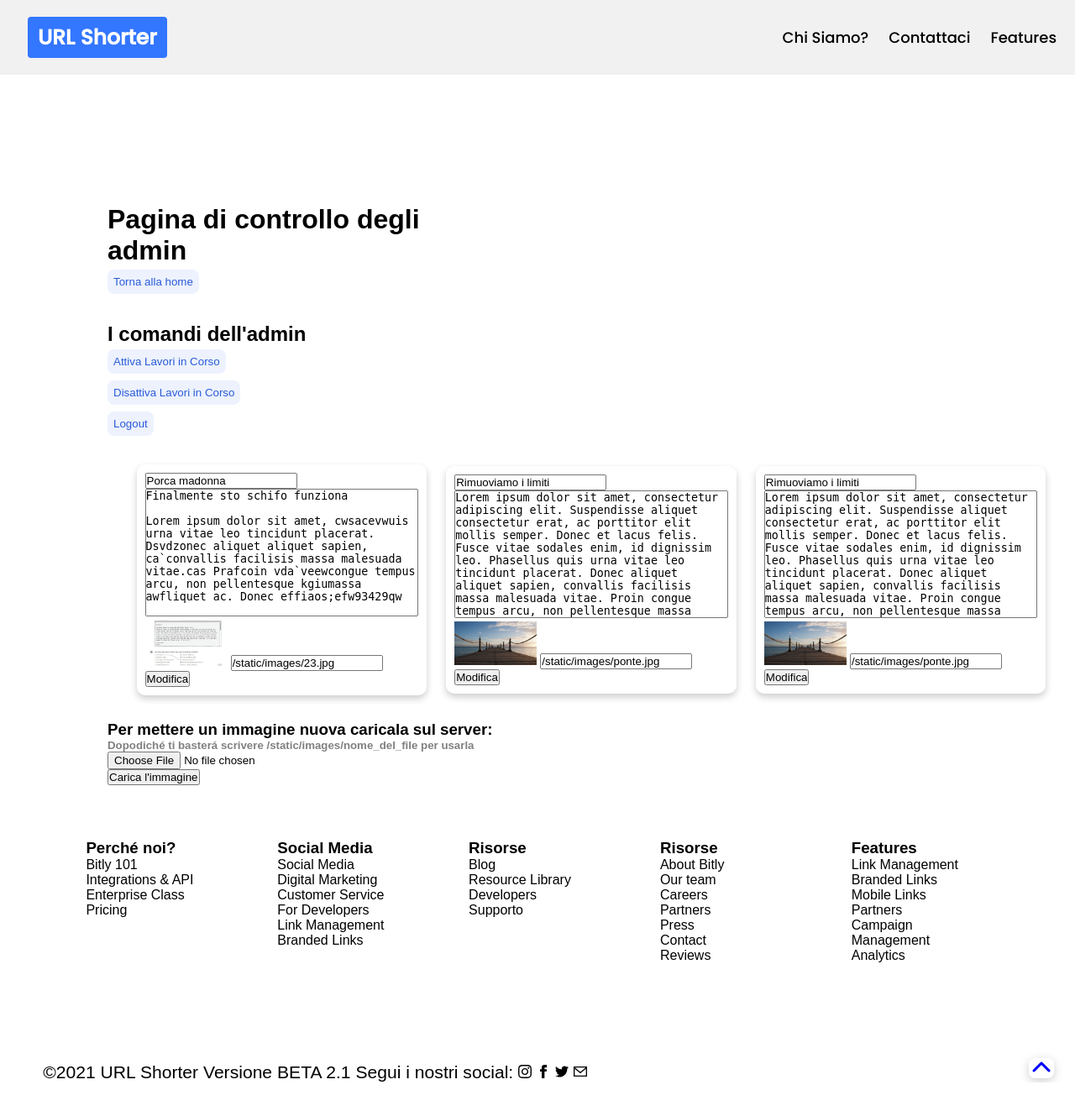
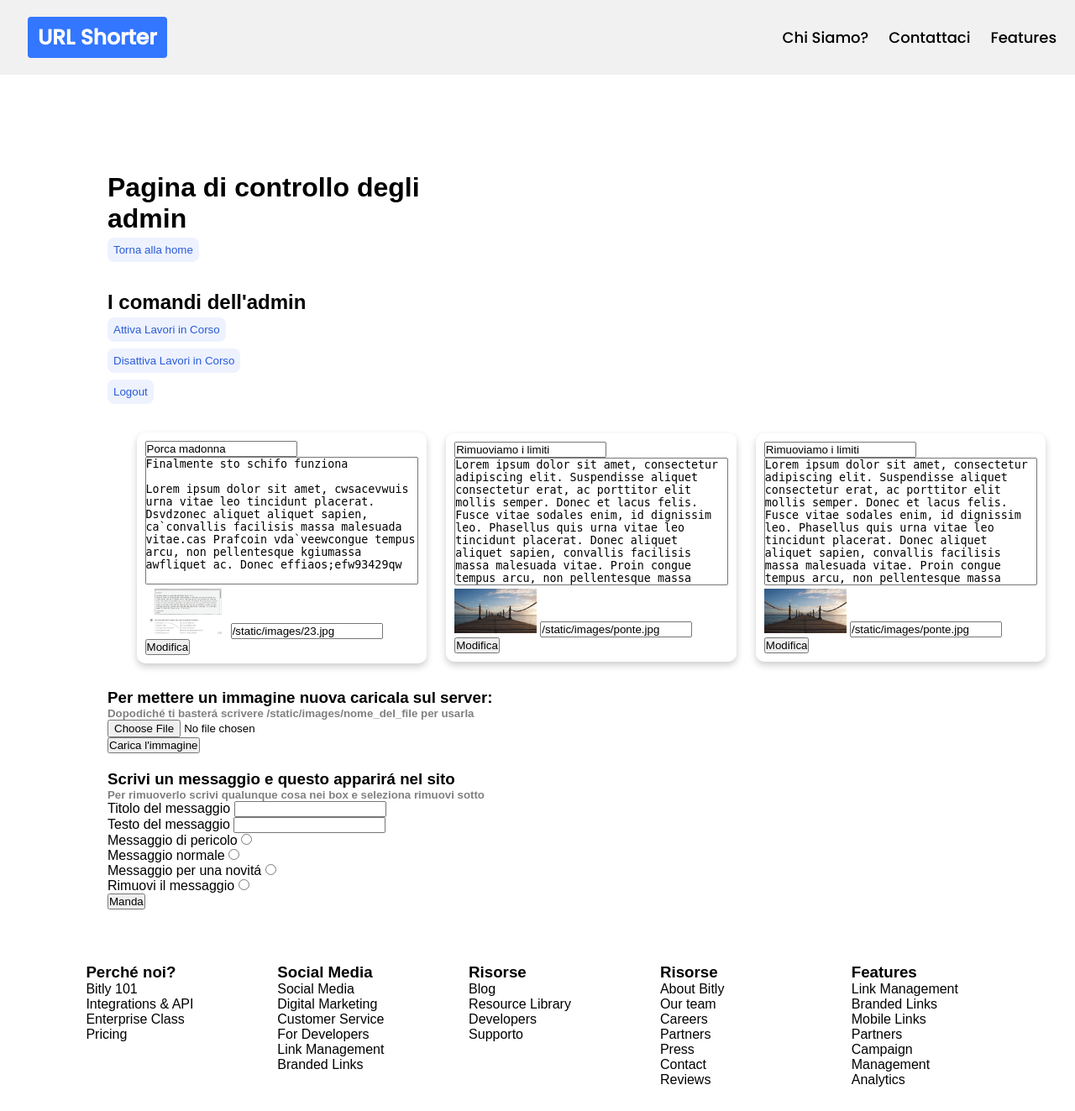
Before and after one commit to mike0x3/flask-links, a Flask app: page /dev in a window 1280 px wide. Shown: the top 1323 px of the page at 84% size. Before the commit the page ends 1289 px from the top, so only its background shows below. Run offline with Flask 2, Linux system fonts and the light colour scheme; the visitor is signed in with stand-in values (Sample User, id 1); data comes from the database, SQL or seed files in the repository; both versions use the stored data as it was after the commit; some libraries are stand-ins or nearby versions.

Commit message:
Add existing file

```diff
--- a/static/stylesheet/style.css
+++ b/static/stylesheet/style.css
@@ -142,7 +142,7 @@ html {
 }
 
 .form {
-  padding: 19% 5% 0% 10%;
+  padding: 16% 5% 0% 10%;
   width: 45%;
   float: left;
 }
@@ -217,7 +217,7 @@ html {
 }
 
 .image {
-  margin-top: 15%;
+  margin-top: 12%;
   margin-left: 0px;
   margin-bottom: 15%;
   width: 55%;
@@ -535,6 +535,26 @@ html {
   border-radius: 8px;
   border: none;
   cursor: pointer;
+}
+
+.flash-mex {
+    width: 92.5%;
+    margin-top: 10%;
+    margin-left: 4%;
+    padding: 10px;
+    border-radius: 10px;
+}
+
+.danger {
+  border:solid #ff0000 2px;
+}
+
+.ok {
+  border:solid #ffff00 2px;
+}
+
+.new {
+  border:solid #00ff00 2px;
 }
 
 /* Popup container - can be anything you want */
--- a/templates/base.html
+++ b/templates/base.html
@@ -32,7 +32,10 @@
 	</div>
 
 	<div class="main">
+
 		<div class="container">
+			{% block messages %}
+			{% endblock %}
 			<div class="form" id="form">
 				{% block form %}
 				{% endblock %}
--- a/templates/dev.html
+++ b/templates/dev.html
@@ -64,6 +64,34 @@
 				<input type="submit" value="Carica l'immagine">
 			</form>
 		</div>
+		<div class="create-flash">
+			<h3>Scrivi un messaggio e questo apparirá nel sito</h3>
+			<h5 style="color: grey;">Per rimuoverlo scrivi qualunque cosa nei box e seleziona rimuovi sotto</h5>
+			<form action="/db" method="POST">
+				<label for="flash_text">Titolo del messaggio</label>
+				<input type="text" required name="flash_title"><br>
+				<label for="flash_text">Testo del messaggio</label>
+				<input type="text" required name="flash_text"><br>
+				<div>
+					<label for="danger">Messaggio di pericolo</label>
+					<input type="radio" name="option" value="danger"><br>
+				</div>
+				<div>
+					<label for="okay">Messaggio normale</label>
+					<input type="radio" name="option" value="ok"><br>
+				</div>
+				<div>
+					<label for="new">Messaggio per una novitá</label>
+					<input type="radio" name="option" value="new"><br>
+				</div>
+				<div>
+					<label for="new">Rimuovi il messaggio</label>
+					<input type="radio" name="option" value="rimuovi"><br>
+				</div>
+
+				<input type="submit" value="Manda">
+			</form>
+		</div>
 		<style>
 			.small-img img{width: 30%;}
 			/*.small-img input[type="text"]{padding: 20px 10px; line-height: 28px;}*/
@@ -83,6 +111,10 @@
 			.upload-img{
 				margin-top: 30px;
 			}
+
+			.create-flash{
+				margin-top: 20px;
+			}
 		</style>
 	</div>
 	{% else %}
--- a/urlshort.py
+++ b/urlshort.py
@@ -30,6 +30,15 @@ class Cards(db.Model):
 	def __repr__(self):
 		return f'<cards {self.id}>'
 
+class Flash(db.Model):
+	id = db.Column(db.Integer, primary_key=True)
+	title = db.Column(db.String(50), nullable=True)
+	text = db.Column(db.Text, nullable=True)
+	style = db.Column(db.String(10), nullable=True)
+
+	def __repr__(self):
+		return f'<flash {self.id}>'
+
 #print(Cards.query.filter_by(id=1).first().title)
 
 @app.route('/', methods=["GET"])
@@ -38,6 +47,7 @@ def home():
 	card1 = Cards.query.filter_by(id=1).first()
 	card2 = Cards.query.filter_by(id=2).first()
 	card3 = Cards.query.filter_by(id=3).first()
+	flash_mex = Flash.query.filter_by(id=1).first()
 	for code in session.keys():
 		codes_list.append(code)
 	codes_list_backup = codes_list.copy()
@@ -50,9 +60,9 @@ def home():
 	if request.method == "GET":
 		link = request.values.get('link')
 		code = request.values.get('code')
-		return render_template(index_html, codes=codes_list, all_codes=codes_list_backup, random_num=random_num, link=link, code=code, card1=card1, card2=card2, card3=card3)
+		return render_template(index_html, codes=codes_list, all_codes=codes_list_backup, random_num=random_num, link=link, code=code, card1=card1, card2=card2, card3=card3, flash_mex=flash_mex)
 	else:
-		return render_template(index_html, codes=codes_list, all_codes=codes_list_backup, random_num=random_num, card1=card1, card2=card2, card3=card3)
+		return render_template(index_html, codes=codes_list, all_codes=codes_list_backup, random_num=random_num, card1=card1, card2=card2, card3=card3, flash_mex=flash_mex)
 
 @app.route('/contattaci', methods=["POST", "GET"])
 def contattaci():
@@ -246,9 +256,46 @@ def add_to_db():
 			flash('Immagine salvata con successo')
 			return redirect('/dev')
 
-		if 'file' not in request.files:
-			return 'dio can'
+		if 'flash_text' in request.form:
+			radio = request.form['option']
+			testo = request.form['flash_text']
+			titolo = request.form['flash_title']
 
+			if radio == "danger":
+				flash1 = Flash.query.filter_by(id=1).first()
+				flash1.title = titolo
+				flash1.text = testo
+				flash1.style = "danger"
+				db.session.commit()
+				flash('Testo aggiunto al sito!')
+				return redirect('/dev')
+
+			if radio == "ok":
+				flash1 = Flash.query.filter_by(id=1).first()
+				flash1.title = titolo
+				flash1.text = testo
+				flash1.style = "ok"
+				db.session.commit()
+				flash('Testo aggiunto al sito!')
+				return redirect('/dev')
+
+			if radio == "new":
+				flash1 = Flash.query.filter_by(id=1).first()
+				flash1.title = titolo
+				flash1.text = testo
+				flash1.style = "new"
+				db.session.commit()
+				flash('Testo aggiunto al sito!')
+				return redirect('/dev')
+
+			if radio == "rimuovi":
+				flash1 = Flash.query.filter_by(id=1).first()
+				flash1.title = ""
+				flash1.text = ""
+				flash1.style = ""
+				db.session.commit()
+				flash('Testo rimosso  dal sito con successo!')
+				return redirect('/dev')
 
 @app.errorhandler(404)
 def page_not_found(error):
```
Also changed, not shown: templates/index.html (+18 -1 lines), urls.json (+1 -1 lines), cards.db, static/images/23.jpg (added).
